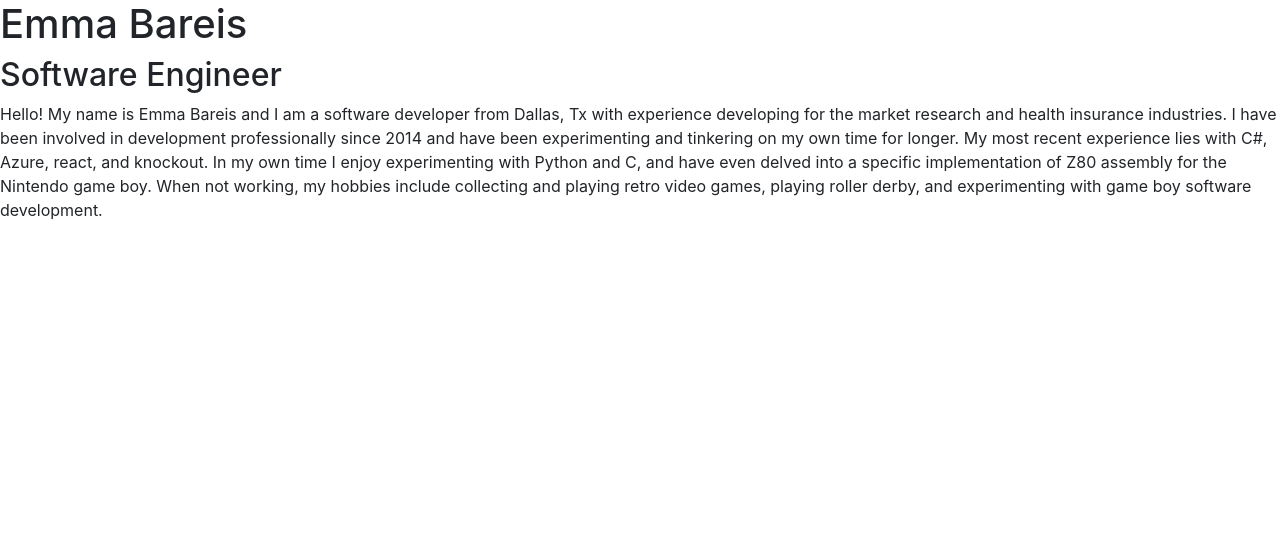
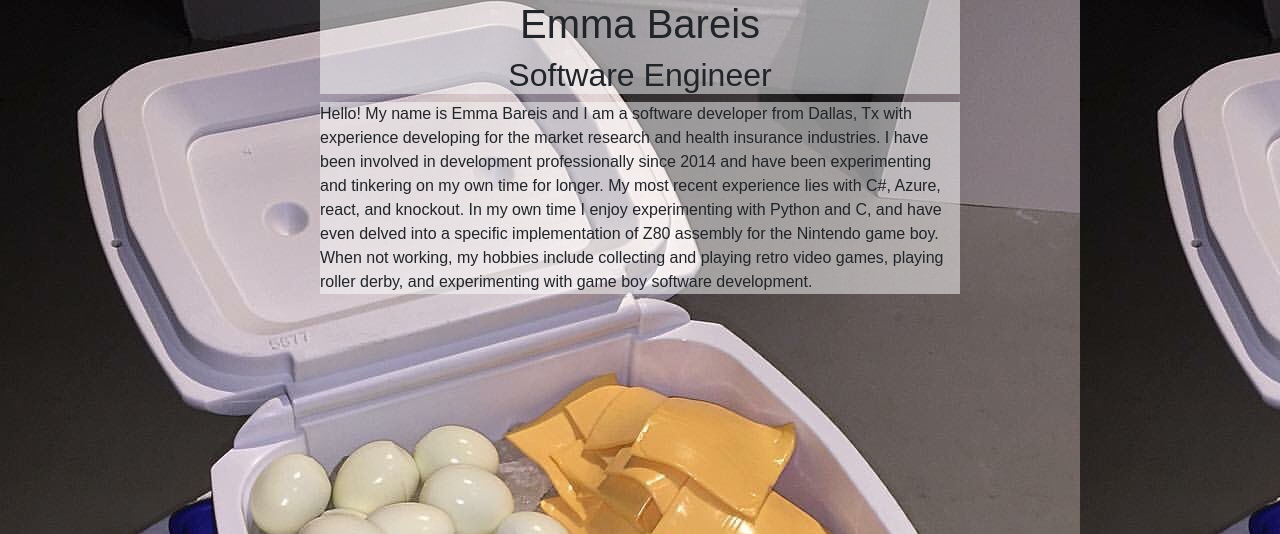
Before and after one commit to mailorderbees/Portfolio, a Flask app: page /index in a window 1280 px wide. Shown: the top 534 px of the page. Run offline with Flask 2, Linux system fonts and the light colour scheme; some libraries are stand-ins or nearby versions.

Commit message:
starting to style
starting to style and make pretty.  next is more content and to create the other pages

```diff
--- a/templates/server/server.py
+++ b/server/server.py
@@ -1,7 +1,8 @@
 from datetime import datetime
 from flask import Flask, render_template, redirect, url_for
+import random
 
-app = Flask(__name__, static_folder="../static/dist", template_folder="../static")
+app = Flask(__name__, static_folder="../static", template_folder="../templates")
 
 @app.errorhandler(404)
 def not_found(error):
@@ -17,7 +18,8 @@ def root():
 
 @app.route("/index")
 def index():
-    return render_template("index.html")
+    wallpaper = random.choice(['test1.jpg','test2.jpg','test3.jpg'])
+    return render_template("index.html", background=wallpaper)
 
 if __name__ == "__main__":
     app.run()
--- /dev/null
+++ b/static/mainPage.css
@@ -0,0 +1,16 @@
+div.MainBody{
+  margin-left: auto;
+  margin-right: auto;
+  width: 50%;
+  font-family:sans-serif;
+  background-color: rgba(255,255,255,0.5);
+  background-blend-mode: lighten;
+}
+
+h1.Title{
+  text-align: center;
+}
+
+h2.Title{
+  text-align: center;
+}
--- a/templates/static/index.html
+++ b/templates/index.html
@@ -4,13 +4,13 @@
     <meta charset="utf-8">
     <!--css crap or whatever, fuck idk-->
     <link rel="stylesheet" href="https://maxcdn.bootstrapcdn.com/bootstrap/latest/css/bootstrap.min.css">
-    <link rel="stylesheet" href="../css/mainPage.css">
+    <link rel="stylesheet" href="../static/mainPage.css">
     <title>Emma Bareis</title>
   </head>
-  <body>
+  <body style=background-image:url('../static/images/{{background}}')>
     <div id="content">
-      <div><h1>Emma Bareis</h1>
-      <h2>Software Engineer</h2></div>
+      <div class = "MainBody"><h1 class = "Title">Emma Bareis</h1>
+      <h2 class = "Title">Software Engineer</h2></div>
       <div class = "MainBody">Hello!  My name is Emma Bareis and I am a software developer from Dallas, Tx with experience developing for the market research and health insurance industries.  I have been involved in development professionally since 2014 and have been experimenting and tinkering on my own time for longer.  My most recent experience lies with C#, Azure, react, and knockout.  In my own time I enjoy experimenting with Python and C, and have even delved into a specific implementation of Z80 assembly for the Nintendo game boy.  When not working, my hobbies include collecting and playing retro video games, playing roller derby, and experimenting with game boy software development.</div>
     </div>
   </body>
--- a/templates/static/css/mainPage.css
+++ /dev/null
@@ -1,6 +0,0 @@
-MainBody{
-  margin-left: auto;
-  margin-right: auto;
-  width: 50%;
-  color: green;
-}
```
Also changed, not shown: static/images/test1.jpg (added), static/images/test2.jpg (added), static/images/test3.jpg (added), templates/404.html (renamed from templates/static/404.html).
